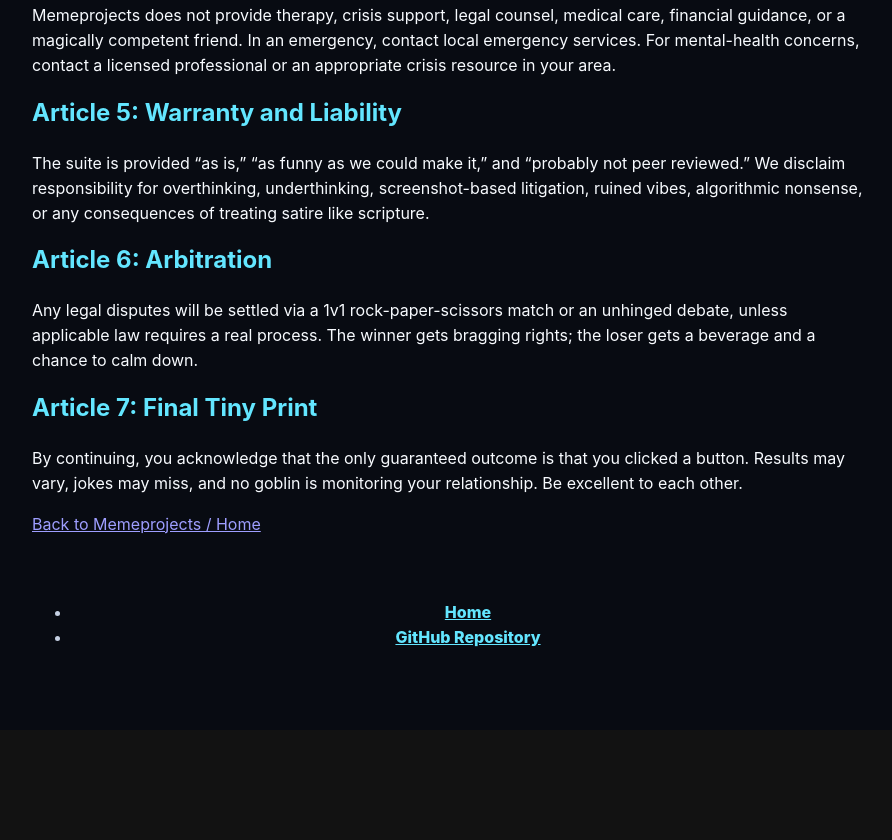
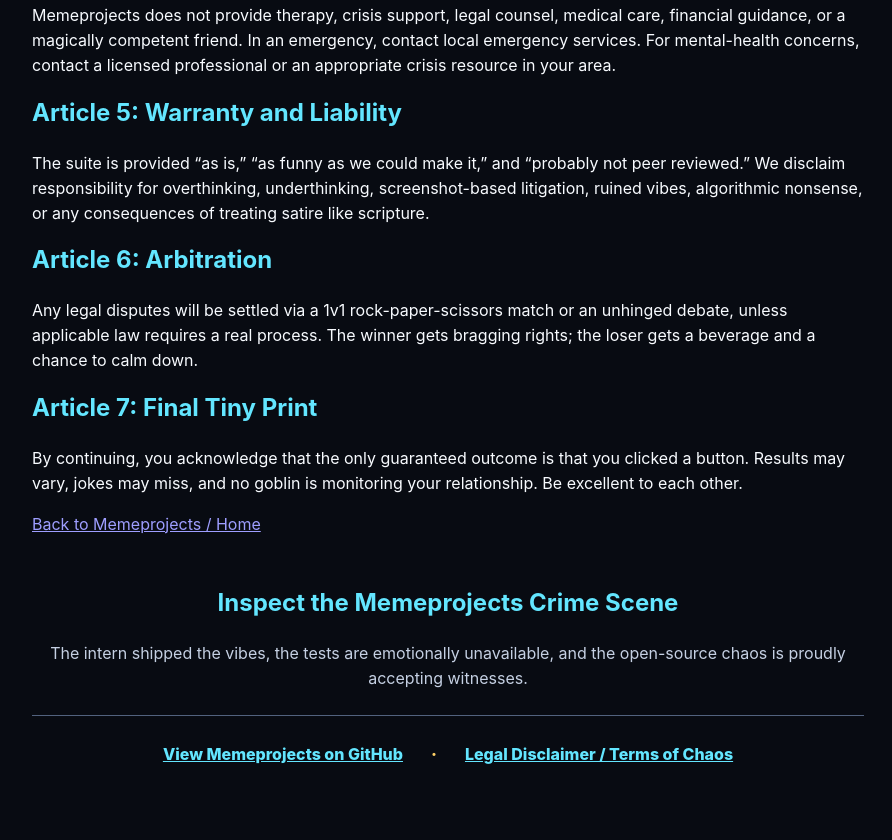
Before and after one commit to 2three1y/memeprojects, a plain HTML site: page disclaimer.html in a window 1280 px wide. Shown: the part 928-1768 px from the top of the page, without its empty margins (192-1084 px from the left). Before the commit the page ends 1658 px from the top, so only its background shows below. Drawn offline with Linux system fonts and the light colour scheme.

Commit message:
Standardize disclaimer footer branding

```diff
--- a/disclaimer.html
+++ b/disclaimer.html
@@ -29,6 +29,6 @@
   </article>
   <p><a class="primary" href="./index.html">Back to Memeprojects / Home</a></p>
 </main>
-<footer class="site-footer" role="contentinfo"><nav aria-label="Memeprojects resources"><ul><li><a href="./index.html">Home</a></li><li><a href="https://github.com/2three1y/memeprojects" target="_blank" rel="noopener noreferrer">GitHub Repository <span class="sr-only">(opens in a new tab)</span></a></li></ul></nav></footer>
+<footer class="site-footer" role="contentinfo"><h2>Inspect the Memeprojects Crime Scene</h2><p>The intern shipped the vibes, the tests are emotionally unavailable, and the open-source chaos is proudly accepting witnesses.</p><nav class="footer-nav" aria-label="Memeprojects resources"><ul><li><a href="https://github.com/2three1y/memeprojects" target="_blank" rel="noopener noreferrer">View Memeprojects on GitHub <span class="sr-only">(opens in a new tab)</span></a></li><li><a href="./disclaimer.html">Legal Disclaimer / Terms of Chaos</a></li></ul></nav></footer>
 </body>
 </html>
```
